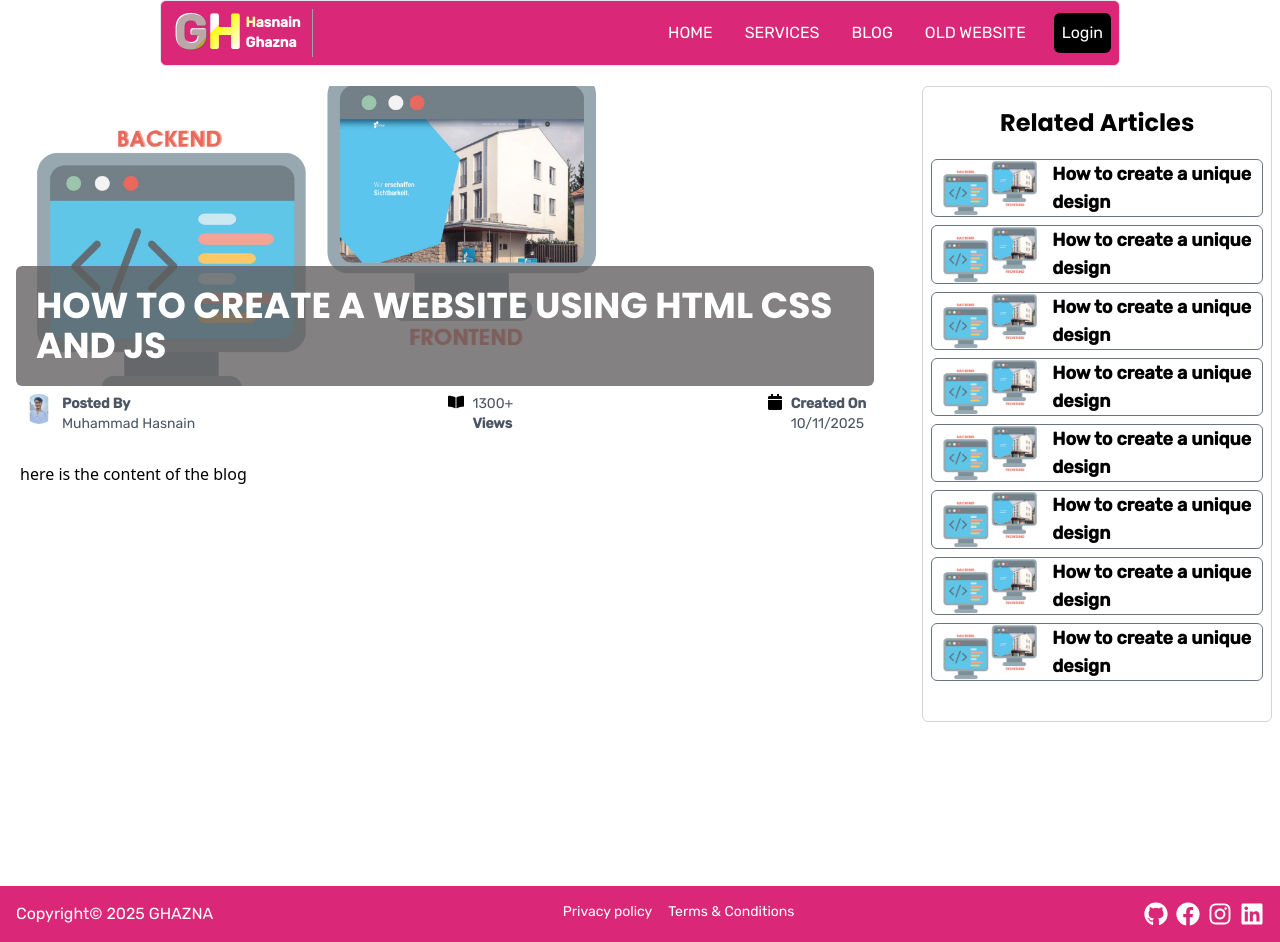
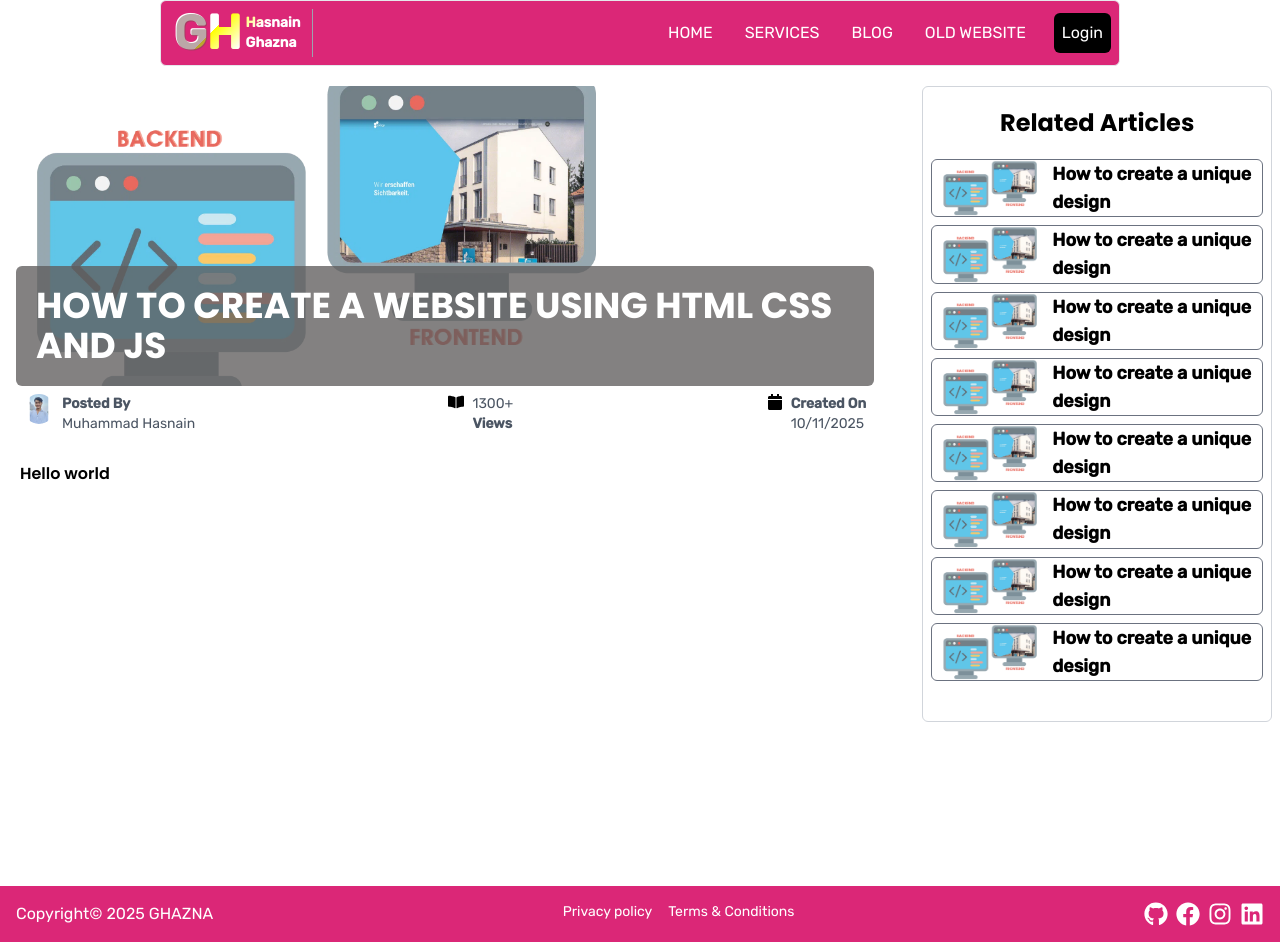
Before and after one commit to mhgkhan/ghazna, a Next.js app: page /blog/ghaznakhan in a window 1280 px wide. Built offline with nearby package versions, Linux system fonts and the light colour scheme.

Commit message:
Add some content using dangerouslySetInnerHTML

```diff
--- a/src/app/blog/[slug]/page.js
+++ b/src/app/blog/[slug]/page.js
@@ -38,8 +38,8 @@ const page = async ({ params }) => {
                             </div>
                         </div>
 
-                        <div className='blogpost-content px-1 py-5'>
-                            here is the content of the blog
+                        <div className='blogpost-content px-1 py-5' dangerouslySetInnerHTML={{__html: `<h1> Hello world </h1>`}}>
+
                         </div>
 
                     </div>
```
